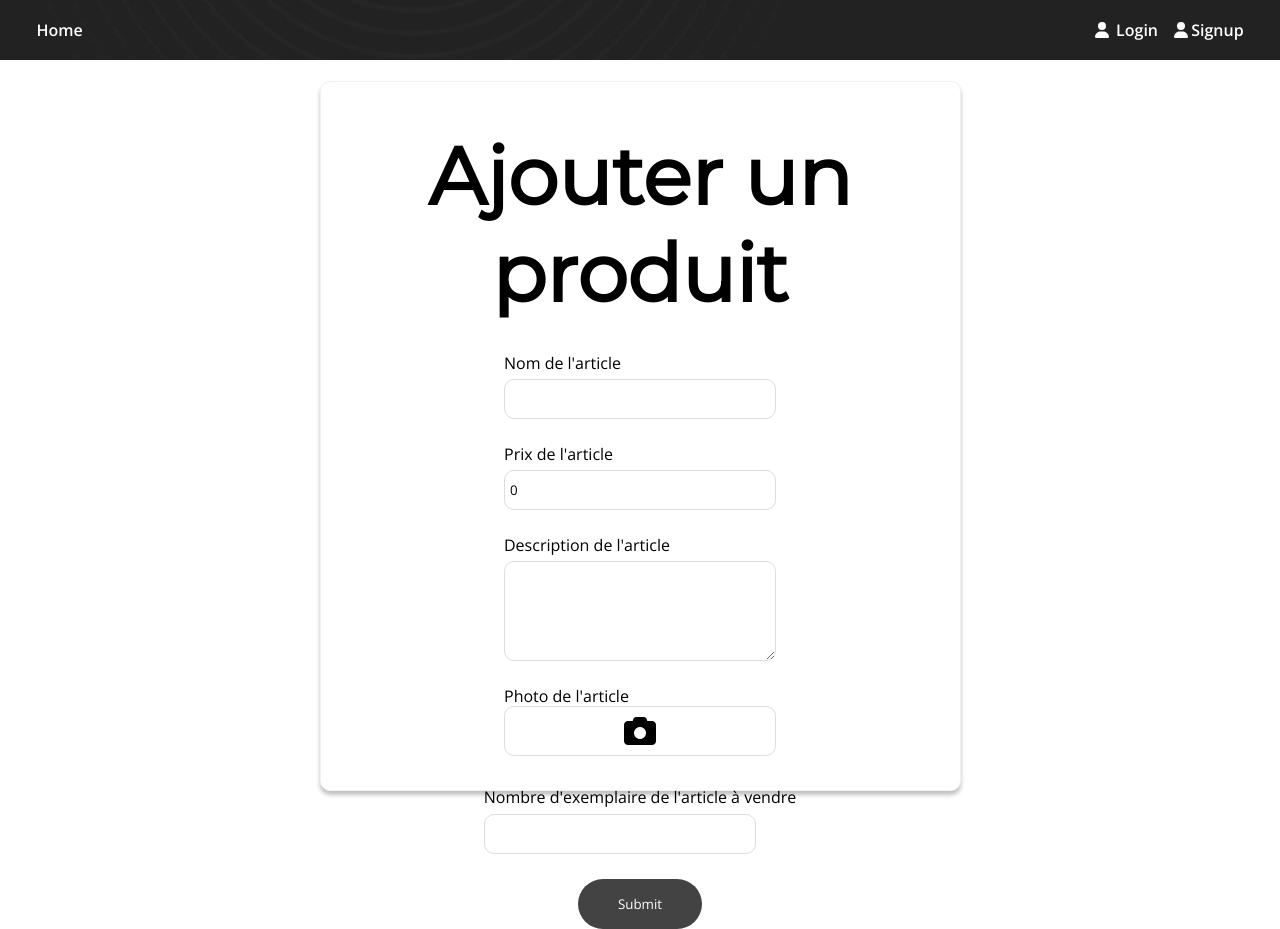
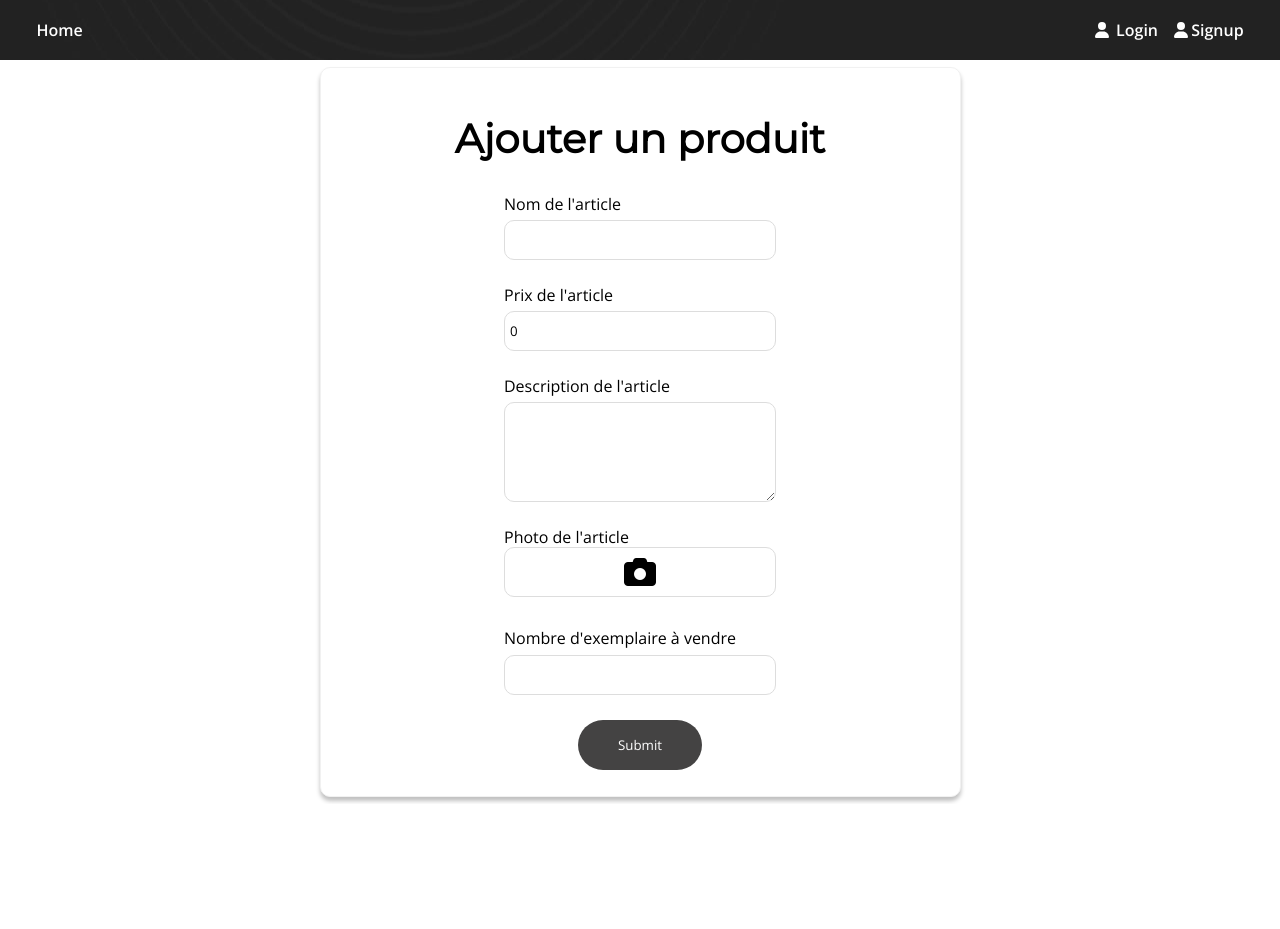
Before and after one commit to LouisBlesse/VeloStore, a Vue app in the folder app/: page /#/addbikeview in a window 1280 px wide. After the commit the page ends 804 px from the top, so only its background shows below. Built offline with nearby package versions, Linux system fonts and the light colour scheme.

Commit message:
Correction css forms

```diff
--- a/app/src/views/AddBikeView.vue
+++ b/app/src/views/AddBikeView.vue
@@ -26,7 +26,7 @@
         </div>
         <div class="item">
           <label for="stock"
-            >Nombre d'exemplaire de l'article à vendre</label
+            >Nombre d'exemplaire à vendre</label
           >
           <input type="number" v-model="article.stock" />
         </div>
@@ -109,7 +109,7 @@ export default {
 section {
   // background: linear-gradient(#071e38, #040614);
   background-color: #fff;
-  height: calc(100vh - 6vh);
+  height: calc(100vh - 7vh);
   display: flex;
   align-items: center;
   justify-content: center;
@@ -119,7 +119,7 @@ section {
     padding: 30px;
     border: 1px solid #f1f1f1;
     width: 641px;
-    height: 710px;
+    height: 730px;
     background: #ffffff;
     box-shadow: 0px 4px 4px rgba(0, 0, 0, 0.25);
     border-radius: 10px;
@@ -130,6 +130,7 @@ section {
     h1 {
       text-align: center;
       margin: 1rem;
+      font-size: 40px;
     }
 
     .item {
--- a/app/src/views/LoginView.vue
+++ b/app/src/views/LoginView.vue
@@ -101,6 +101,7 @@ section {
     h1 {
       text-align: center;
       margin: 1rem;
+      font-size: 40px;
     }
 
     .item {
--- a/app/src/views/SignupView.vue
+++ b/app/src/views/SignupView.vue
@@ -112,7 +112,7 @@ section {
       padding: 30px;
       border: 1px solid #f1f1f1;
       width: 641px;
-      height: 457px;
+      height: 480px;
       background: #ffffff;
       box-shadow: 0px 4px 4px rgba(0, 0, 0, 0.25);
       border-radius: 10px;
@@ -148,6 +148,7 @@ section {
       h1 {
         text-align: center;
         margin: 1rem;
+        font-size: 40px;
       }
 
       #submit {
--- a/app/src/views/UpdateView.vue
+++ b/app/src/views/UpdateView.vue
@@ -38,7 +38,7 @@
           <p id="errorLogInMessage"></p>
         </div>
 
-        <input type="submit" id="submit" value="Connexion" />
+        <input type="submit" id="submit" value="Sauvegarder" />
       </form>
     </section>
   </div>
@@ -97,7 +97,7 @@ section {
     padding: 30px;
     border: 1px solid #f1f1f1;
     width: 641px;
-    height: 457px;
+    height: 480px;
     background: #ffffff;
     box-shadow: 0px 4px 4px rgba(0, 0, 0, 0.25);
     border-radius: 10px;
@@ -108,6 +108,7 @@ section {
     h1 {
       text-align: center;
       margin: 1rem;
+      font-size: 40px;
     }
 
     .item {
```
